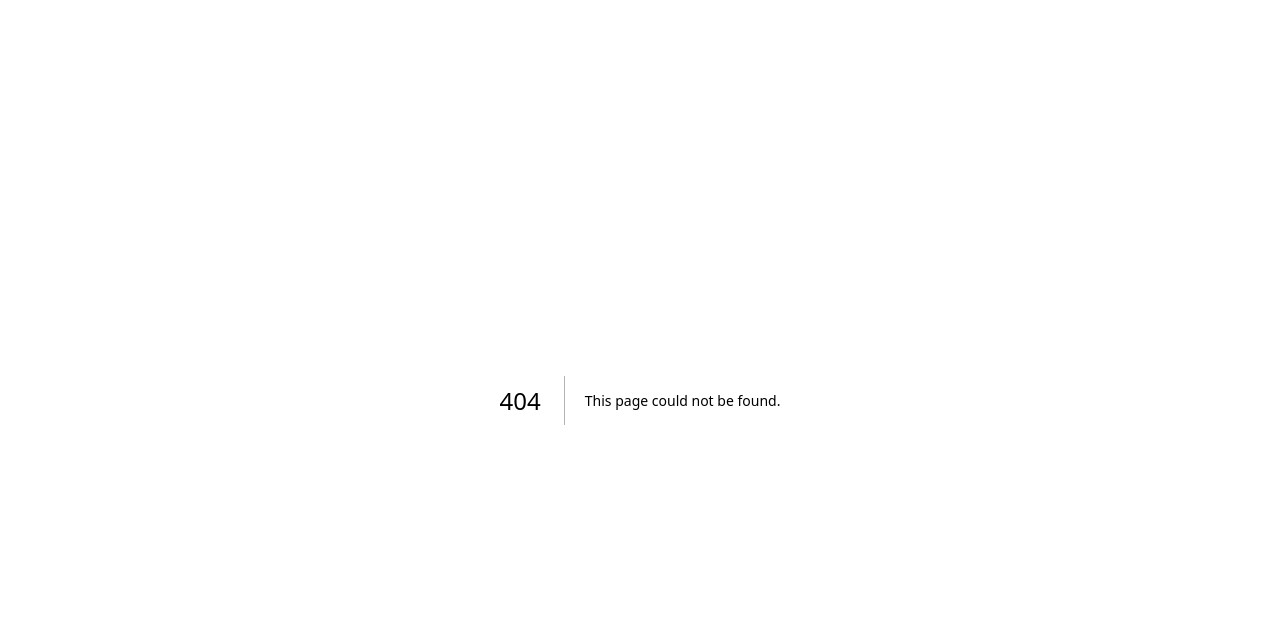
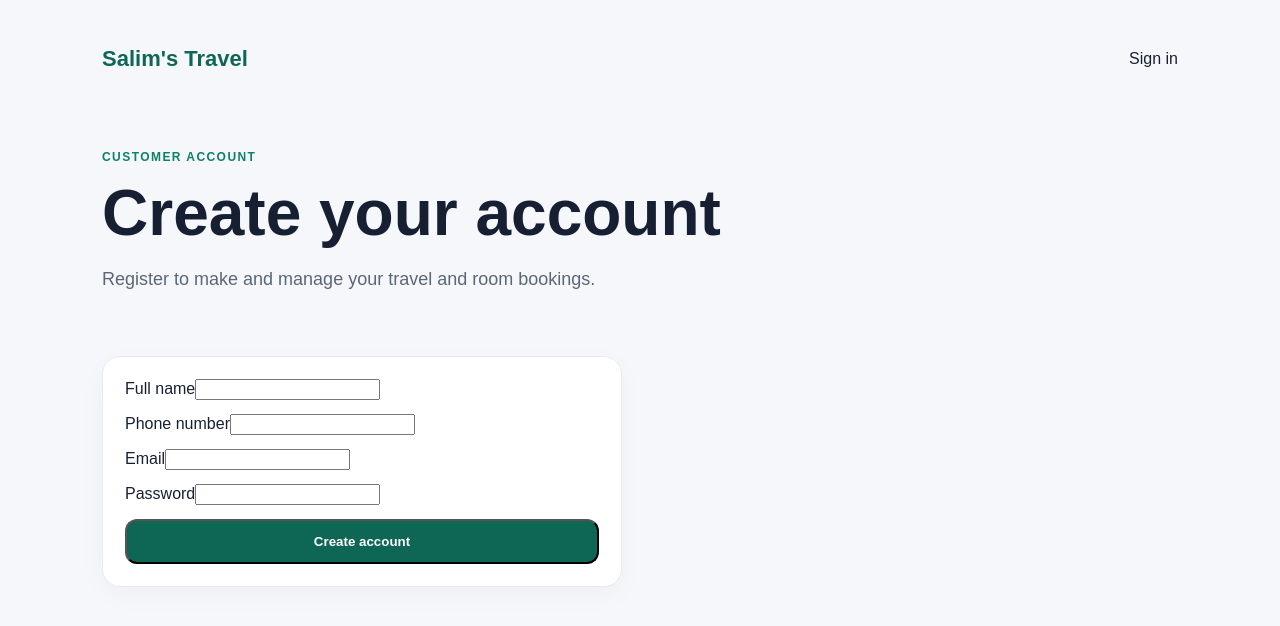
Before and after one commit to oigosalim1-netizen/salmgeusthouse-traveling-boking, a Next.js app: page /signup in a window 1280 px wide. Before the commit this address had no page. Shown: the top 626 px of the page. Built offline with nearby package versions, Linux system fonts and the light colour scheme.

Commit message:
Add customer registration page

```diff
--- /dev/null
+++ b/app/signup/page.tsx
@@ -0,0 +1,30 @@
+"use client";
+
+import { FormEvent, useState } from "react";
+import Link from "next/link";
+import { createClient } from "@/lib/supabase/client";
+
+export default function SignupPage() {
+  const [fullName, setFullName] = useState("");
+  const [phone, setPhone] = useState("");
+  const [email, setEmail] = useState("");
+  const [password, setPassword] = useState("");
+  const [message, setMessage] = useState("");
+  const [busy, setBusy] = useState(false);
+
+  async function submit(event: FormEvent) {
+    event.preventDefault(); setBusy(true); setMessage("");
+    try {
+      const supabase = createClient();
+      const { error } = await supabase.auth.signUp({
+        email, password,
+        options: { data: { full_name: fullName, phone } }
+      });
+      if (error) throw error;
+      setMessage("Registration submitted. Check your email if confirmation is enabled, then sign in.");
+    } catch (error) { setMessage(error instanceof Error ? error.message : "Could not create account."); }
+    finally { setBusy(false); }
+  }
+
+  return <main className="wrap"><nav className="nav"><Link className="brand" href="/">Salim&apos;s Travel</Link><Link href="/login">Sign in</Link></nav><section className="hero"><div className="eyebrow">Customer account</div><h1>Create your account</h1><p>Register to make and manage your travel and room bookings.</p></section><form className="card" onSubmit={submit} style={{maxWidth:520,display:"grid",gap:14}}><label>Full name<input required value={fullName} onChange={e=>setFullName(e.target.value)} /></label><label>Phone number<input value={phone} onChange={e=>setPhone(e.target.value)} /></label><label>Email<input required type="email" value={email} onChange={e=>setEmail(e.target.value)} /></label><label>Password<input required minLength={8} type="password" value={password} onChange={e=>setPassword(e.target.value)} /></label><button className="btn" disabled={busy}>{busy?"Creating account…":"Create account"}</button>{message&&<p role="status">{message}</p>}</form></main>;
+}
```
